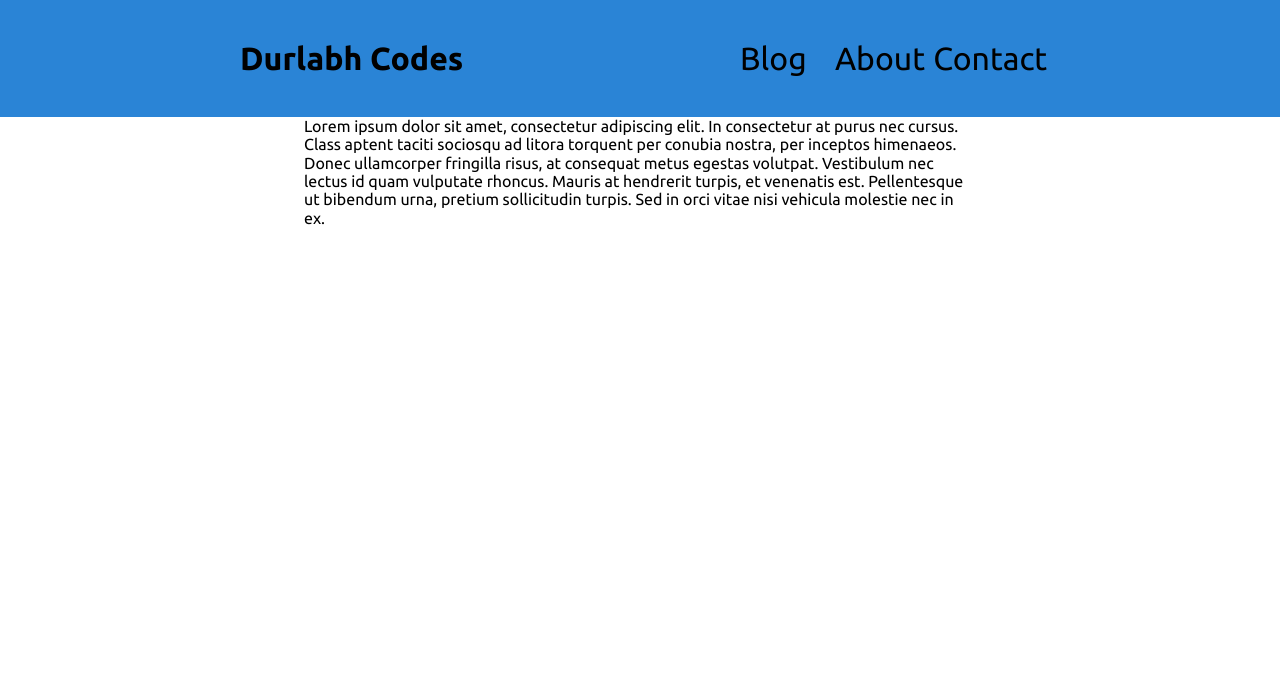
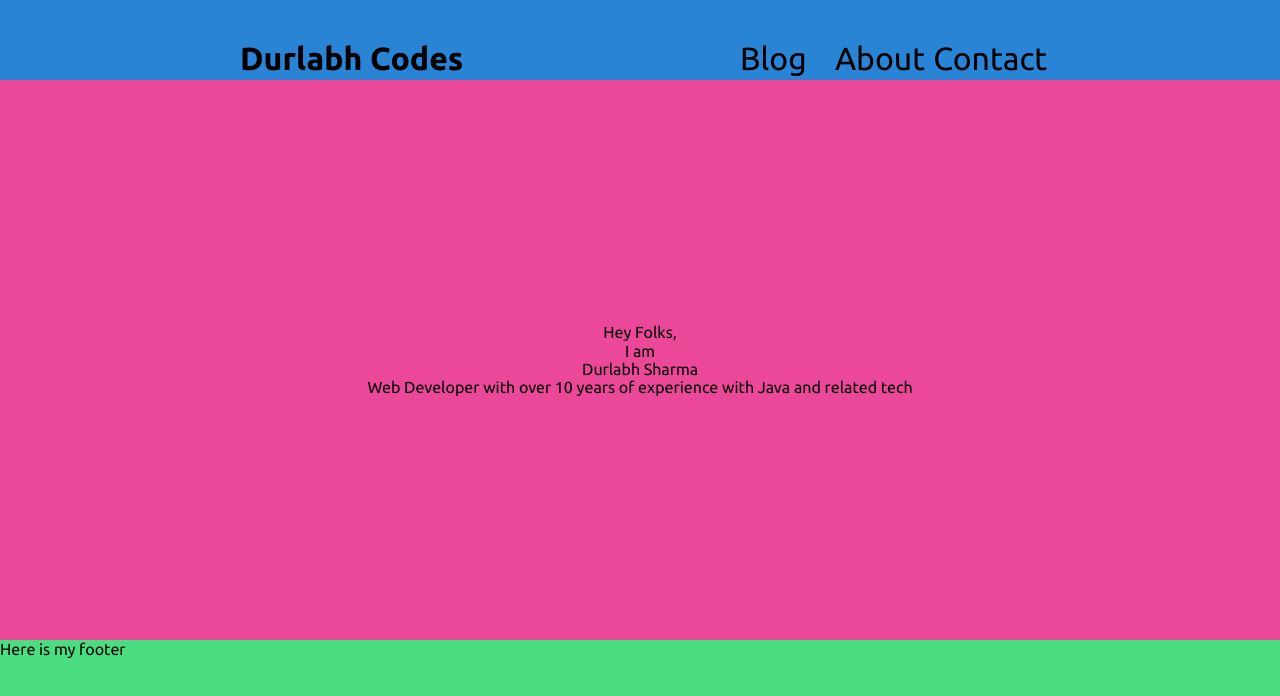
Before and after one commit to durlabhcodes/personal-portfolio, a Next.js app: page / in a window 1280 px wide. Shown: the top 696 px of the page. Built offline with nearby package versions, Linux system fonts and the light colour scheme.

Commit message:
Creating the basic skeleton of website landing page

```diff
--- /dev/null
+++ b/app/footer/page.tsx
@@ -0,0 +1,3 @@
+export default function Footer() {
+  return <footer className="h-[20vh] bg-green-400">Here is my footer</footer>;
+}
--- a/app/landing/page.tsx
+++ b/app/landing/page.tsx
@@ -1,16 +1,16 @@
 import styles from "./Landing.module.css";
 export default function Landing() {
   return (
-    <div className="w-full">
-      <div className="max-w-2xl mx-auto my-0">
-        Lorem ipsum dolor sit amet, consectetur adipiscing elit. In consectetur
-        at purus nec cursus. Class aptent taciti sociosqu ad litora torquent per
-        conubia nostra, per inceptos himenaeos. Donec ullamcorper fringilla
-        risus, at consequat metus egestas volutpat. Vestibulum nec lectus id
-        quam vulputate rhoncus. Mauris at hendrerit turpis, et venenatis est.
-        Pellentesque ut bibendum urna, pretium sollicitudin turpis. Sed in orci
-        vitae nisi vehicula molestie nec in ex.
-      </div>
-    </div>
+    <section className="w-full h-[70vh] bg-amber-500">
+      <article className="landing-info h-full flex flex-col bg-pink-500 justify-center items-center">
+        <div className="hello">Hey Folks,</div>
+        <div className="my-name-is">I am</div>
+        <div className="durlabh">Durlabh Sharma</div>
+        <div className="description">
+          Web Developer with over 10 years of experience with Java and related
+          tech
+        </div>
+      </article>
+    </section>
   );
 }
--- a/app/navbar/page.tsx
+++ b/app/navbar/page.tsx
@@ -1,7 +1,7 @@
 import styles from "./Navbar.module.css";
 export default function Navbar() {
   return (
-    <nav className="flex justify-around p-10 text-[2rem] bg-[#2a84d6]">
+    <nav className="flex justify-around p-10 text-[2rem] bg-[#2a84d6] h-[10vh]">
       <div className="flex w-8/12">
         <div className="flex w-3/5">
           <a className="font-[700]" href="/">
--- a/app/page.tsx
+++ b/app/page.tsx
@@ -1,6 +1,7 @@
 import Image from "next/image";
 import Navbar from "@/app/navbar/page";
 import Landing from "@/app/landing/page";
+import Footer from "@/app/footer/page";
 
 export default function Home() {
   // return <Navbar />;
@@ -8,6 +9,7 @@ export default function Home() {
     <div className="flex flex-col">
       <Navbar />
       <Landing />
+      <Footer />
     </div>
   );
 }
```
Also changed, not shown: app/footer/Footer.module.css (added).
